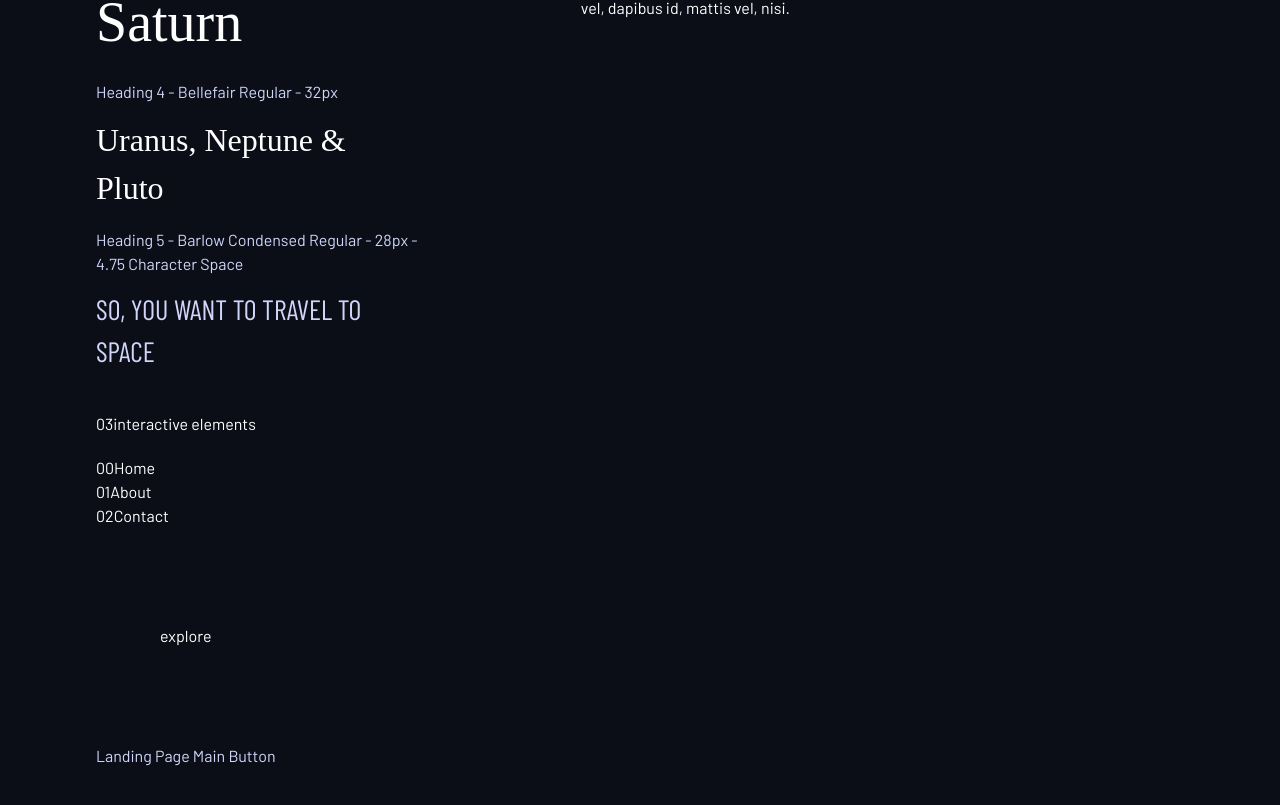
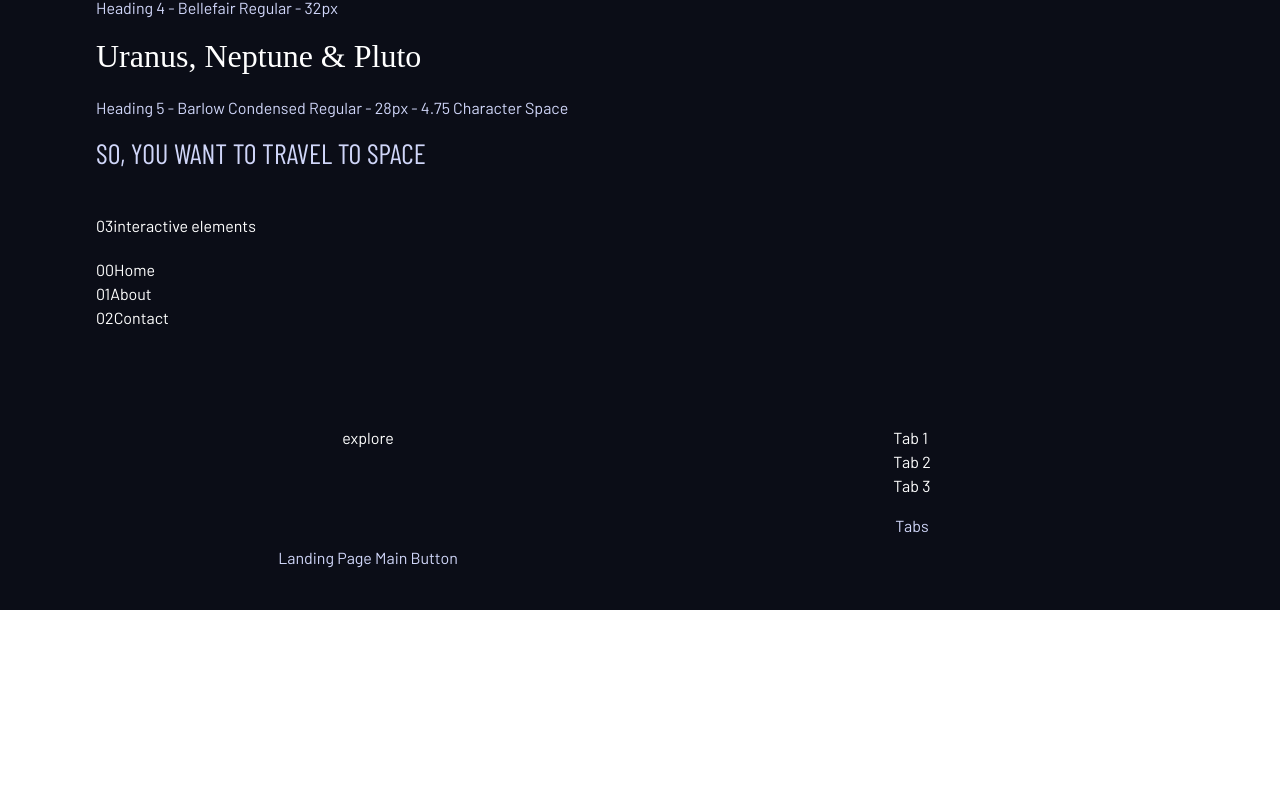
Before and after one commit to zack-jack/space-travel, a Next.js app: page /dev/design-system in a window 1280 px wide. Shown: the part 1041-1846 px from the top of the page. After the commit the page ends 1651 px from the top, so only its background shows below. Built offline with nearby package versions, Linux system fonts and the light colour scheme; a web font is replaced by a local one.

Commit message:
adds tabs component to design system

```diff
--- /dev/null
+++ b/components/Tab.jsx
@@ -0,0 +1,30 @@
+import React from 'react';
+import PropTypes from 'prop-types';
+
+const Tab = ({ id, index, selectedTab, title, handleClick }) => (
+  <li
+    role="presentation"
+    className={`c-tab ${selectedTab === index ? 'active' : ''}`}
+  >
+    <button
+      role="tab"
+      id={id}
+      aria-selected={selectedTab === index}
+      aria-controls={id}
+      className="c-tab__button"
+      onClick={() => handleClick(index)}
+    >
+      {title}
+    </button>
+  </li>
+);
+
+Tab.propTypes = {
+  id: PropTypes.string.isRequired,
+  index: PropTypes.number.isRequired,
+  selectedTab: PropTypes.number.isRequired,
+  title: PropTypes.string.isRequired,
+  handleClick: PropTypes.func.isRequired,
+};
+
+export default Tab;
--- /dev/null
+++ b/components/Tabs.jsx
@@ -0,0 +1,39 @@
+import React, { useState } from 'react';
+import PropTypes from 'prop-types';
+import Tab from './Tab';
+
+const Tabs = ({ tabs, label, className }) => {
+  const [selectedTab, setSelectedTab] = useState(0);
+  const handleClick = (i) => setSelectedTab(i);
+
+  return (
+    <ul
+      role="tablist"
+      aria-label={label}
+      className={`c-tabs ${className || ''}`}
+    >
+      {tabs.map(({ title }, i) => (
+        <Tab
+          id={`${title.replace(' ', '-')}-${i}`}
+          key={`${title.replace(' ', '-')}-${i}`}
+          index={i}
+          handleClick={handleClick}
+          selectedTab={selectedTab}
+          title={title}
+        />
+      ))}
+    </ul>
+  );
+};
+
+Tabs.propTypes = {
+  tabs: PropTypes.arrayOf(
+    PropTypes.shape({
+      title: PropTypes.string.isRequired,
+    })
+  ).isRequired,
+  label: PropTypes.string.isRequired,
+  className: PropTypes.string,
+};
+
+export default Tabs;
--- a/pages/dev/design-system.js
+++ b/pages/dev/design-system.js
@@ -3,6 +3,7 @@ import ButtonLink from '../../components/ButtonLink';
 import Navbar from '../../components/Navbar';
 import NavbarLink from '../../components/NavbarLink';
 import NumberedTitle from '../../components/NumberedTitle';
+import Tabs from '../../components/Tabs';
 
 function DesignSystem() {
   return (
@@ -76,8 +77,8 @@ function DesignSystem() {
 
           <section id="typography" className="mt-10">
             <NumberedTitle number={2} title={'typography'} />
-            <div className="flex mt-5">
-              <div>
+            <div className="flex justify-between mt-5">
+              <div className="flex flex-col">
                 <p className="text-indigo-100 mt-4">
                   Heading 1 - Bellefair Regular - 150px
                 </p>
@@ -100,7 +101,7 @@ function DesignSystem() {
                 </p>
                 <h5 className="mt-3">SO, YOU WANT TO TRAVEL TO SPACE</h5>
               </div>
-              <div className="ml-40">
+              <div className="flex flex-col w-6/12">
                 <p className="text-indigo-100 mt-4">
                   Subheading 1 - Bellefair Regular - 28px
                 </p>
@@ -120,7 +121,7 @@ function DesignSystem() {
                   Europa
                 </p>
                 <p className="text-indigo-100 mt-4">Body Text</p>
-                <p className="w-8/12 mt-3">
+                <p className="mt-3">
                   Lorem ipsum dolor sit amet, consectetuer adipiscing elit.
                   Phasellus hendrerit. Pellentesque aliquet nibh nec urna. In
                   nisi neque, aliquet vel, dapibus id, mattis vel, nisi. Sed
@@ -161,14 +162,24 @@ function DesignSystem() {
                   ))}
                 </Navbar>
               </div>
-              <div className="flex mt-24">
-                <div className="flex flex-col items-center">
+              <div className="flex justify-between mt-24">
+                <div className="flex flex-col items-center w-6/12">
                   <ButtonLink href="#" text={'explore'} />
                   <p className="text-indigo-100 text-center mt-24">
                     Landing Page Main Button
                   </p>
                 </div>
-                <div></div>
+                <div className="flex flex-col items-center w-6/12">
+                  <Tabs
+                    label="Design System Tabs"
+                    tabs={[
+                      { title: 'Tab 1' },
+                      { title: 'Tab 2' },
+                      { title: 'Tab 3' },
+                    ]}
+                  />
+                  <p className="text-indigo-100 text-center mt-4">Tabs</p>
+                </div>
               </div>
             </div>
           </section>
--- a/styles/components/index.css
+++ b/styles/components/index.css
@@ -1,3 +1,4 @@
 @import './button.css';
 @import './navbar.css';
 @import './numbered-title.css';
+@import './tab.css';
--- /dev/null
+++ b/styles/components/tab.css
@@ -0,0 +1,34 @@
+.c-tabs {
+  @apply flex items-center;
+}
+
+.c-tab {
+  @apply text-indigo-100 leading-none;
+}
+
+.c-tab::after {
+  @apply block w-full bg-white opacity-0;
+  content: '';
+  height: 3px;
+}
+
+.c-tab:not(:first-child) {
+  @apply ml-9;
+}
+
+.c-tab:hover::after,
+.c-tab:focus::after {
+  @apply opacity-50;
+}
+
+.c-tab__button {
+  @apply pb-4;
+}
+
+.c-tab.active {
+  @apply text-white;
+}
+
+.c-tab.active::after {
+  @apply opacity-100;
+}
```
Also changed, not shown: 1 other file (tests, documents, lock files or other folders).
